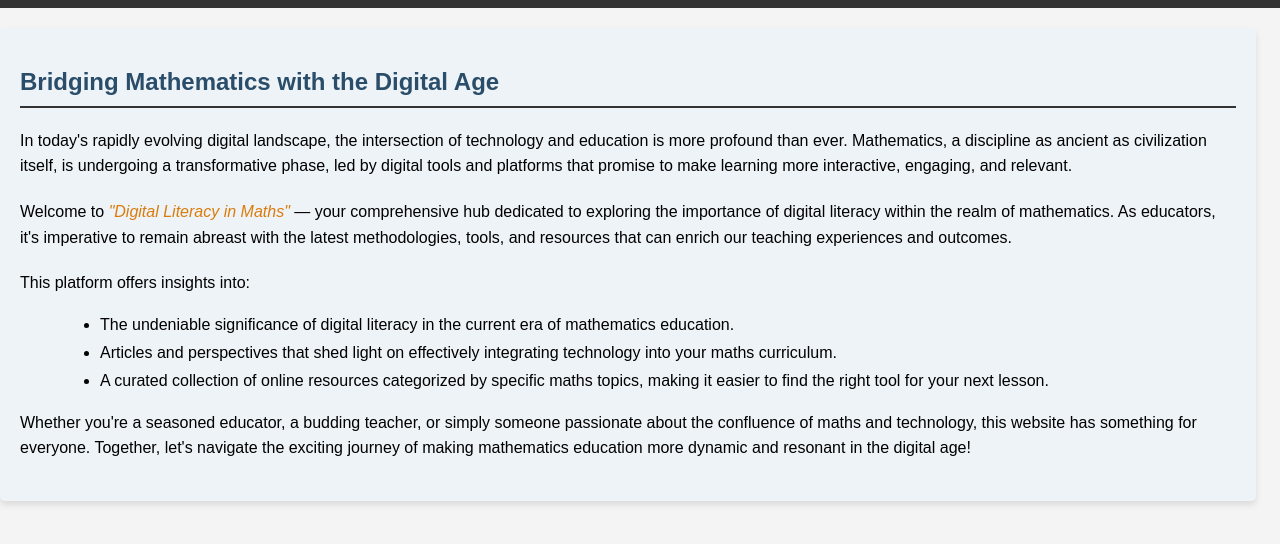
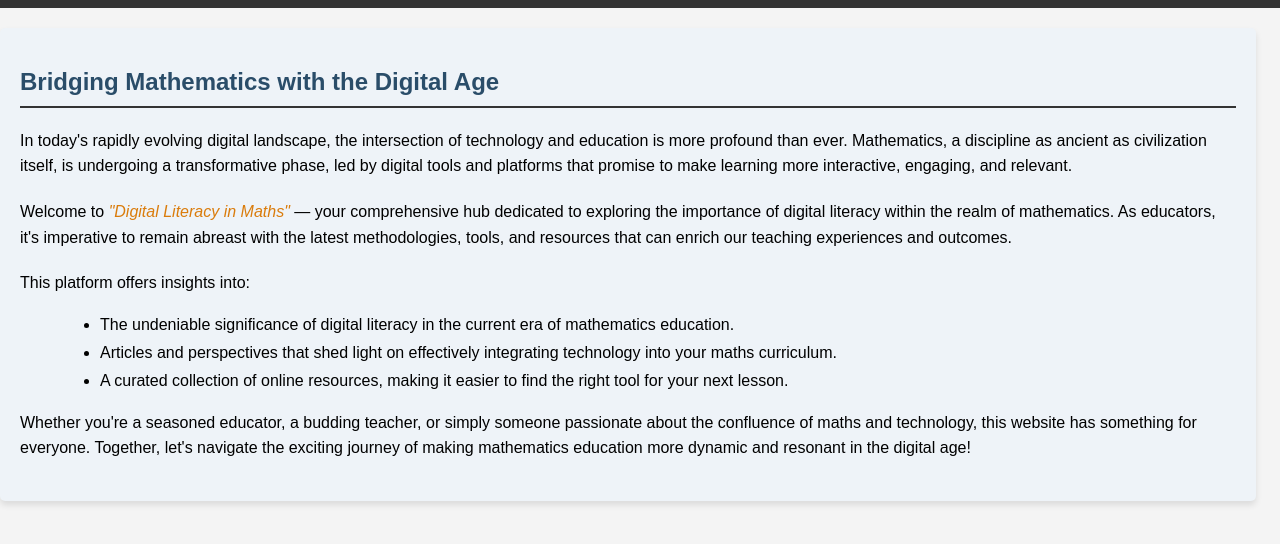
Before and after one commit to jdthorne53/jdthorne53.github.io, a plain HTML site: page index.html in a window 1280 px wide. Shown: the part 110-654 px from the top of the page. Drawn offline with Linux system fonts and the light colour scheme.

Commit message:
Update index.html

```diff
--- a/index.html
+++ b/index.html
@@ -29,7 +29,7 @@
             <ul>
                 <li>The undeniable significance of digital literacy in the current era of mathematics education.</li>
                 <li>Articles and perspectives that shed light on effectively integrating technology into your maths curriculum.</li>
-                <li>A curated collection of online resources categorized by specific maths topics, making it easier to find the right tool for your next lesson.</li>
+                <li>A curated collection of online resources, making it easier to find the right tool for your next lesson.</li>
             </ul>
         </p>
 
```
